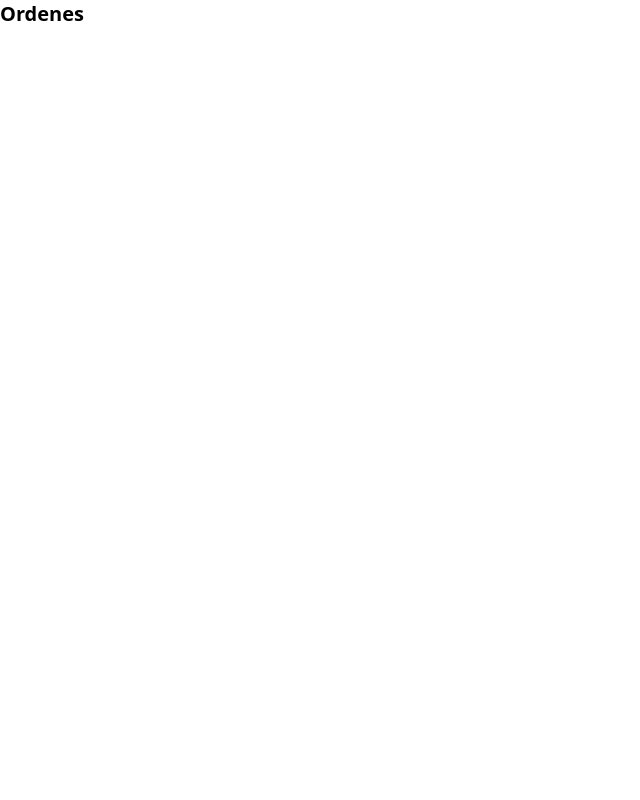
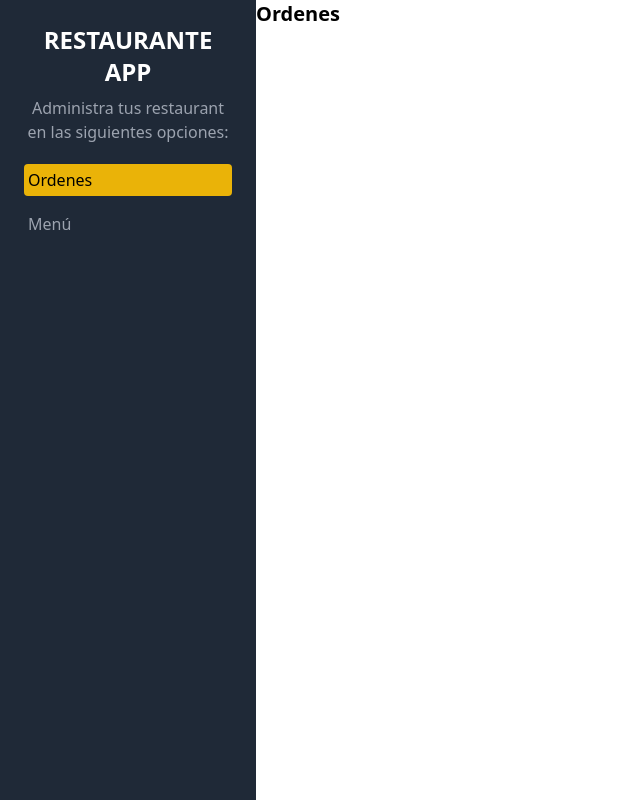
Before and after one commit to vspeed21/restaurante-web, a React (Vite) app: page / in a window 1280 px wide. Shown: the whole page, without its empty margins (0-640 px from the left). Built offline with nearby package versions, Linux system fonts and the light colour scheme.

Commit message:
create: main applicaction layout

```diff
--- /dev/null
+++ b/src/layout/Layout.tsx
@@ -0,0 +1,17 @@
+import { Outlet } from 'react-router-dom';
+
+import Sidebar from './Sidebar';
+
+function Layout() {
+  return (
+    <div className="md:flex min-h-screen">
+      <Sidebar />
+
+      <div className='md:w-3/5 xl:w-4/5'>
+        <Outlet />
+      </div>
+    </div>
+  )
+}
+
+export default Layout;
--- /dev/null
+++ b/src/layout/Sidebar.tsx
@@ -0,0 +1,31 @@
+import { NavLink, useLocation } from "react-router-dom";
+
+
+function Sidebar() {
+  const location = useLocation();
+
+  return (
+    <aside className="p-6 bg-gray-800 md:w-2/5 xl:w-1/5">
+      <h2 className="text-2xl font-bold text-center text-white uppercase">Restaurante App</h2>
+      <p className="mt-2 text-center text-gray-400">Administra tus restaurant en las siguientes opciones:</p>
+
+      <nav className="flex flex-col gap-3 mt-5">
+        <NavLink
+          to='/'
+          className={`block p-1 rounded hover:bg-yellow-500 hover:text-gray-900 ${location.pathname == '/' ? 'bg-yellow-500' : 'text-gray-400'}`}
+        >
+          Ordenes
+        </NavLink>
+        <NavLink
+          to='/menu'
+          className={`block p-1 rounded hover:bg-yellow-500 hover:text-gray-900 ${location.pathname == '/menu' ? 'bg-yellow-500' : 'text-gray-400'}`}
+        >
+          Menú
+        </NavLink>
+      </nav>
+
+    </aside>
+  );
+}
+
+export default Sidebar;
--- a/src/main.tsx
+++ b/src/main.tsx
@@ -6,22 +6,30 @@ import './index.css';
 import { createBrowserRouter, RouterProvider } from 'react-router-dom';
 
 // Pages
-import Ordenes from './pages/ordenes.tsx';
-import Menu from './pages/Menu.tsx';
-import NuevoPlatillo from './pages/NuevoPlatillo.tsx';
+import Layout from './layout/Layout';
+
+import Ordenes from './pages/Ordenes';
+import Menu from './pages/Menu';
+import NuevoPlatillo from './pages/NuevoPlatillo';
 
 const router = createBrowserRouter([
   {
     path: '/',
-    element: <Ordenes />
+    element: <Layout />,
+    children: [
+      {
+        index: true,
+        element: <Ordenes />,
       },
       {
-    path: '/menu',
+        path: 'menu',
         element: <Menu />,
       },
       {
-    path: '/nuevo-platillo',
+        path: 'nuevo-platillo',
         element: <NuevoPlatillo />,
+      },
+    ]
   },
 ]);
 
```
Lines whose indentation alone changed are shown as unchanged.
